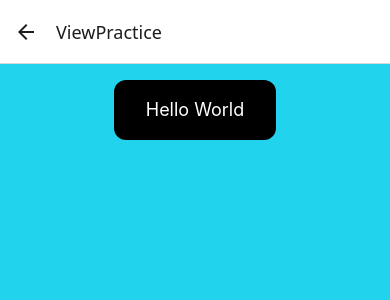
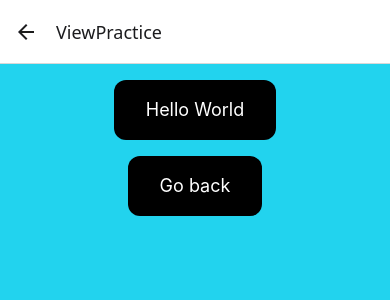
Before and after one commit to Okasha00/React-Native-Learning, a React Native app: screen /ViewPractice in a window 390 px wide. Shown: the top 300 px of the page. Built offline with nearby package versions, Linux system fonts and the light colour scheme.

Commit message:
Make go back button in the app

```diff
--- a/App.js
+++ b/App.js
@@ -79,7 +79,7 @@ function HomeScreen({ navigation }) {
           </Text>
 
           <Text className="mt-3 text-lg font-bold text-cyan-600">
-            Starting from $19
+            Starting from $199
           </Text>
         </View>
 
--- a/screens/ViewPractice.js
+++ b/screens/ViewPractice.js
@@ -1,6 +1,6 @@
 import { View,Text, Pressable } from 'react-native';
 
-export default function ViewPractice() {
+export default function ViewPractice( { navigation } ) {
   return (
     <View className="flex-1 items-center justify-center bg-cyan-400 px-4 py-4">
         <Pressable className="rounded-xl bg-black px-8 py-4">
@@ -9,6 +9,14 @@ export default function ViewPractice() {
             </Text>
         </Pressable>
 
+        <Pressable className="mt-4 rounded-xl bg-black px-8 py-4" onPress={() => navigation.goBack()}>
+            <Text className="text-lg text-white">
+                Go back
+            </Text>
+        </Pressable>
+
+
+
 
 
     </View>
```
